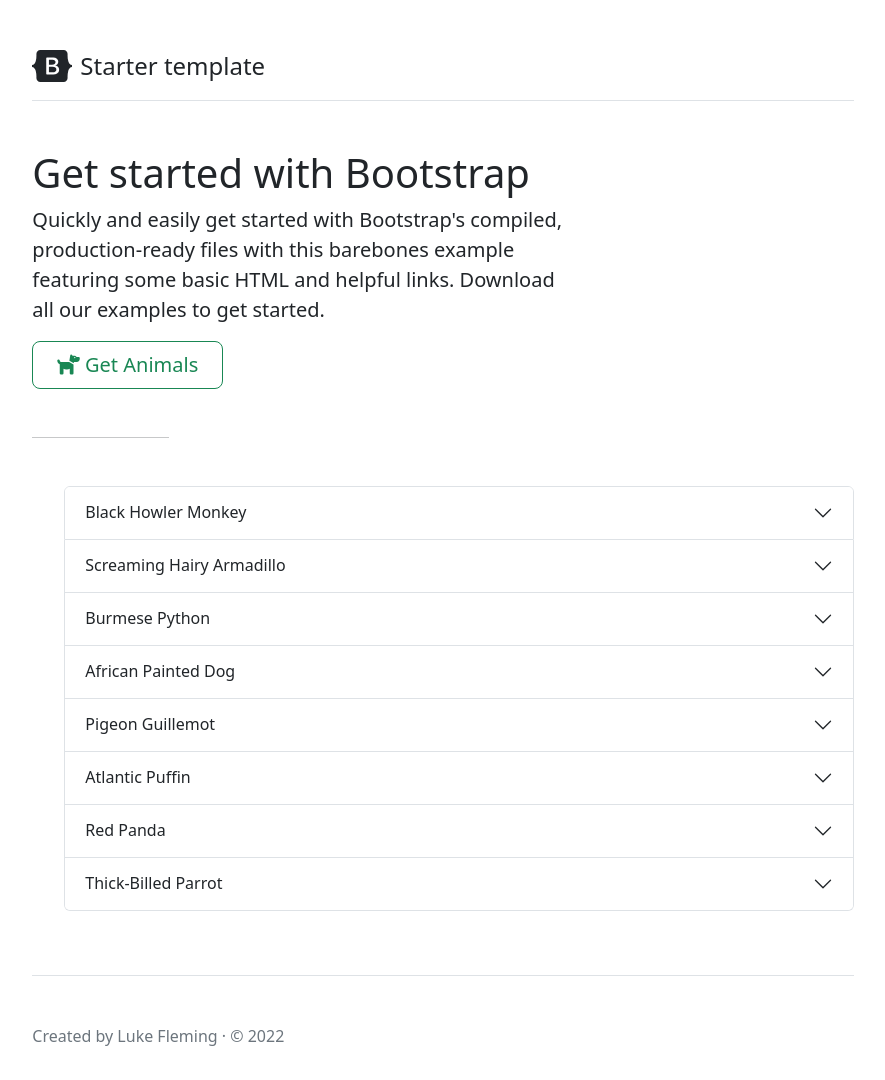
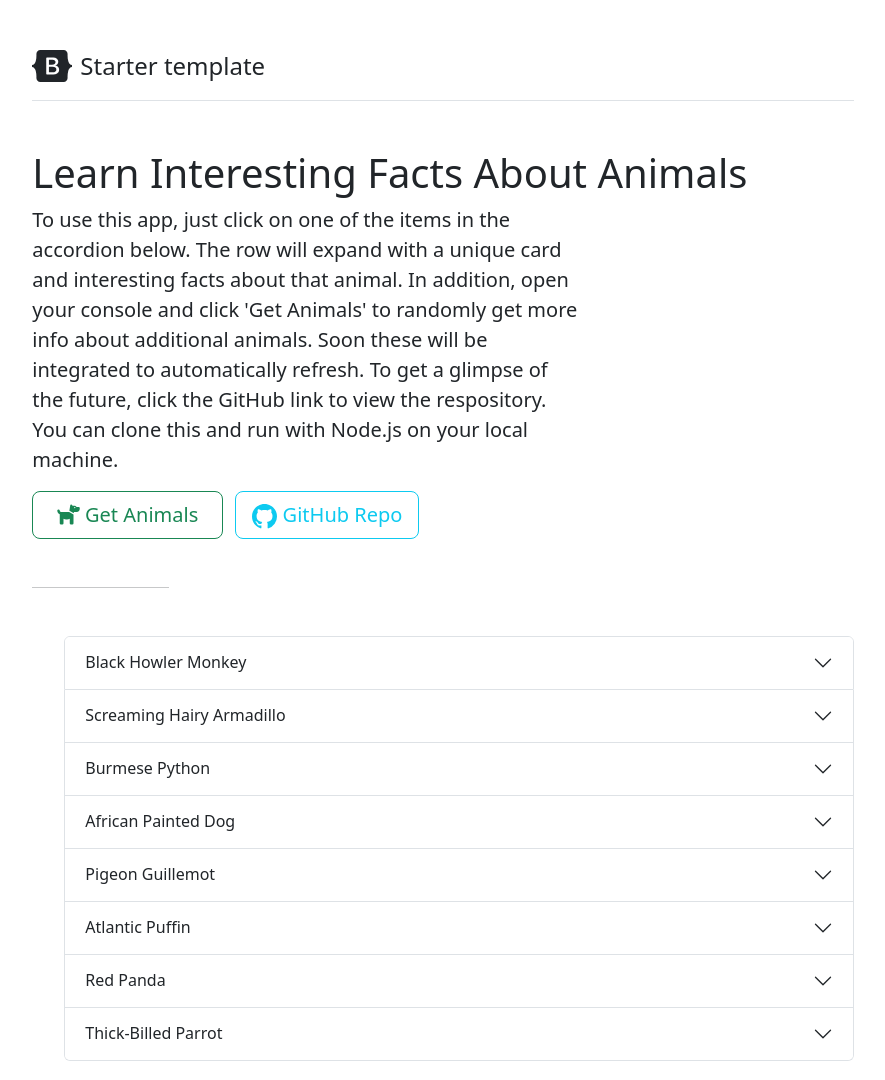
Before and after one commit to LukeFleming90/bootstrap-handlebars-template, a plain HTML site: page index.html in a window 1280 px wide. Shown: the top 1080 px of the page, without its empty margins (197-1082 px from the left). Drawn offline with nearby package versions, Linux system fonts and the light colour scheme.

Commit message:
Final CSS Changes

```diff
--- a/index.html
+++ b/index.html
@@ -29,11 +29,17 @@
         </header>
 
         <main>
-          <h1>Get started with Bootstrap</h1>
-          <p class="fs-5 col-md-8">Quickly and easily get started with Bootstrap's compiled, production-ready files with this barebones example featuring some basic HTML and helpful links. Download all our examples to get started.</p>
+          <h1>Learn Interesting Facts About Animals</h1>
+          <p class="fs-5 col-md-8">To use this app, just click on one of the items in the accordion below. The row will expand with a unique card and interesting facts about that animal. In addition, open your console and click 'Get Animals' to randomly get more info about additional animals. Soon these will be integrated to automatically refresh. To get a glimpse of the future, click the GitHub link to view the respository. You can clone this and run with Node.js on your local machine.</p>
 
           <div class="mb-5">
             <button class="btn btn-outline-success btn-lg px-4"><i class="fa-solid fa-dog"></i> Get Animals</button>
+            <a href="https://github.com/LukeFleming90/bootstrap-api-sample" role="button" target="_blank" class="mx-2 btn btn-outline-info btn-lg">
+                <svg xmlns="http://www.w3.org/2000/svg" width="25" height="25" fill="currentColor" class="bi bi-github" viewBox="0 0 16 16">
+                    <path d="M8 0C3.58 0 0 3.58 0 8c0 3.54 2.29 6.53 5.47 7.59.4.07.55-.17.55-.38 0-.19-.01-.82-.01-1.49-2.01.37-2.53-.49-2.69-.94-.09-.23-.48-.94-.82-1.13-.28-.15-.68-.52-.01-.53.63-.01 1.08.58 1.23.82.72 1.21 1.87.87 2.33.66.07-.52.28-.87.51-1.07-1.78-.2-3.64-.89-3.64-3.95 0-.87.31-1.59.82-2.15-.08-.2-.36-1.02.08-2.12 0 0 .67-.21 2.2.82.64-.18 1.32-.27 2-.27.68 0 1.36.09 2 .27 1.53-1.04 2.2-.82 2.2-.82.44 1.1.16 1.92.08 2.12.51.56.82 1.27.82 2.15 0 3.07-1.87 3.75-3.65 3.95.29.25.54.73.54 1.48 0 1.07-.01 1.93-.01 2.2 0 .21.15.46.55.38A8.012 8.012 0 0 0 16 8c0-4.42-3.58-8-8-8z"/>
+                </svg>
+                GitHub Repo
+            </a>
           </div>
 
           <hr class="col-3 col-md-2 mb-5">
```
